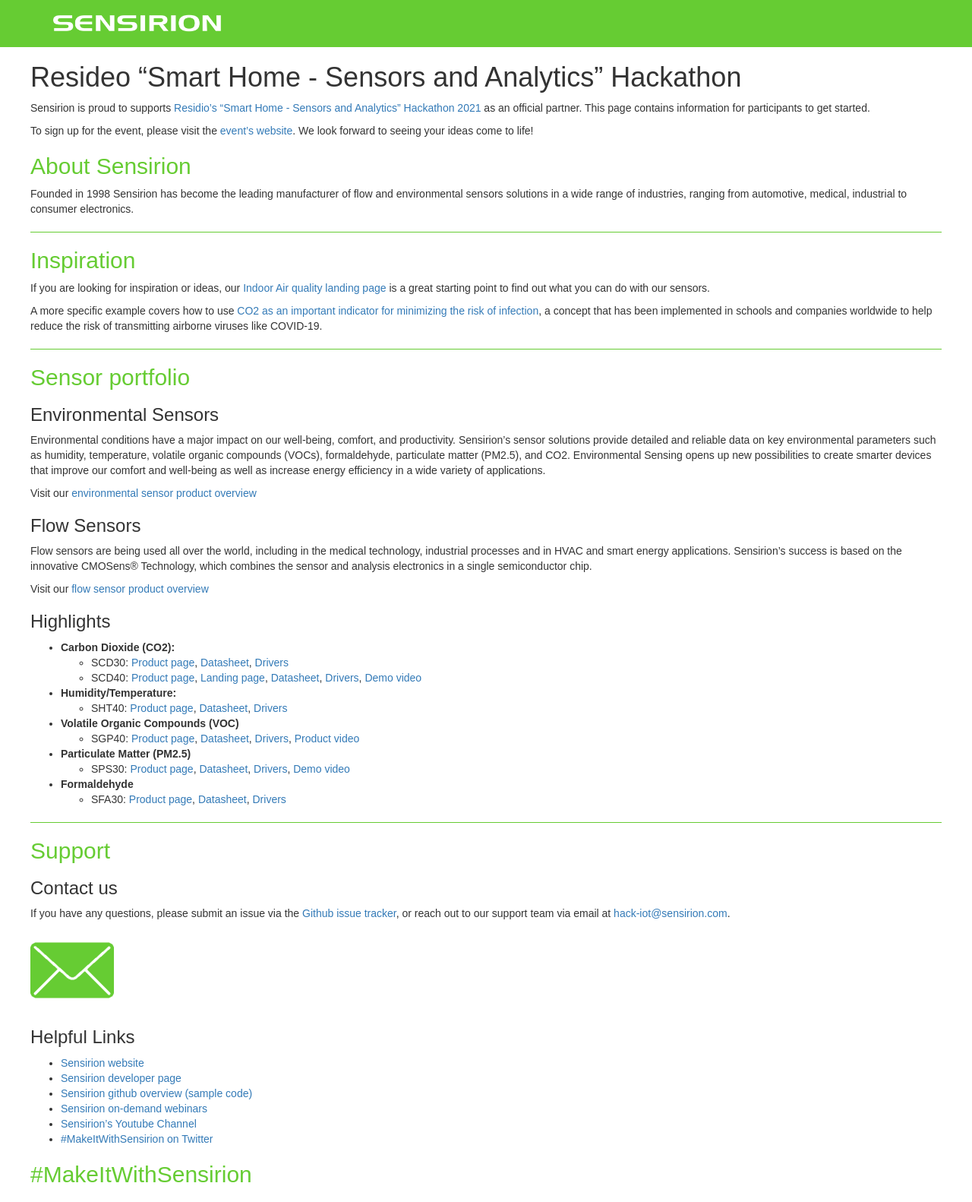
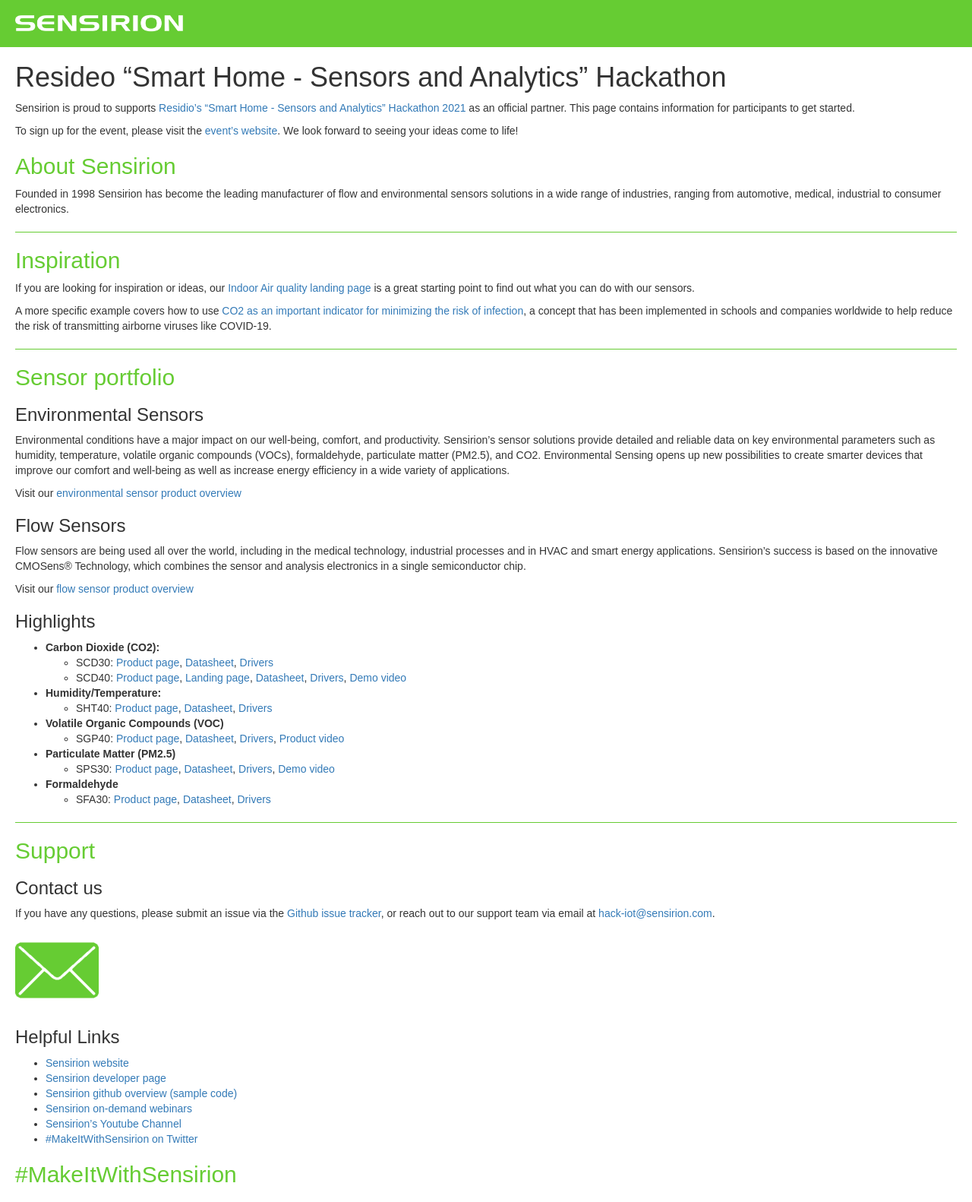
Before and after one commit to Sensirion/hack-iot, a Jekyll site: the page built from docs/index.md, in a window 1280 px wide. Shown: the whole page at 76% size. Built offline with Jekyll 4.4.1, drawn with Linux system fonts in a browser that asks for light colours.

Commit message:
reduce padding further

```diff
--- a/docs/assets/css/sensirion-hackiot.css
+++ b/docs/assets/css/sensirion-hackiot.css
@@ -6,14 +6,14 @@ body {
 
 .content {
     margin: 20px;
-    padding-left: 20px;
-    padding-right: 20px;
+    padding-left: 0px;
+    padding-right: 0px;
 }
 
 .header-bg {
     background-color: #66cc33;
     padding: 10px;
-    padding-left: 70px;
+    padding-left: 20px;
     margin: 0px;
     color: white;
 }
```
